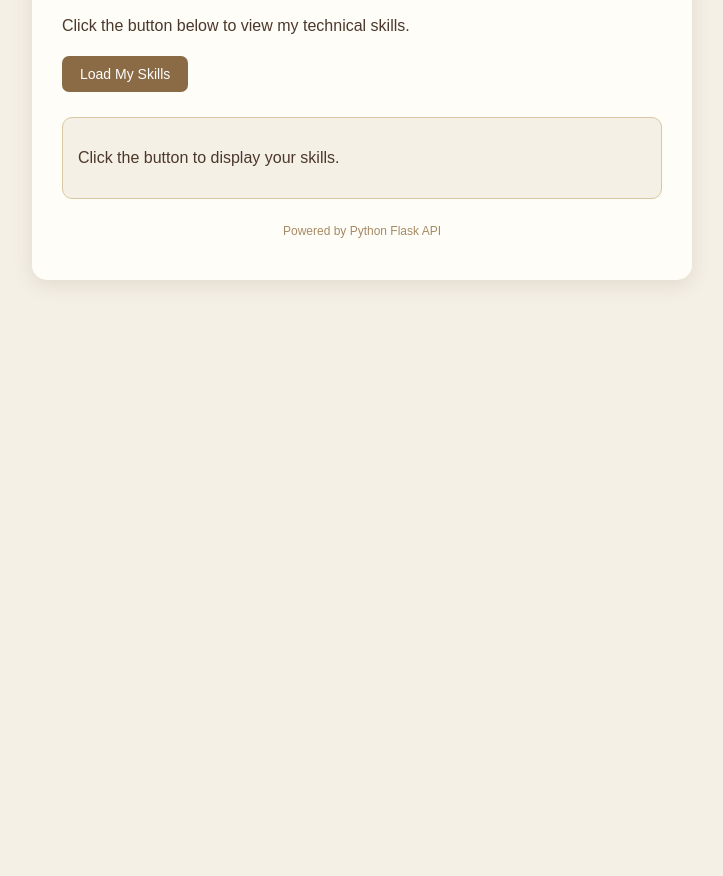
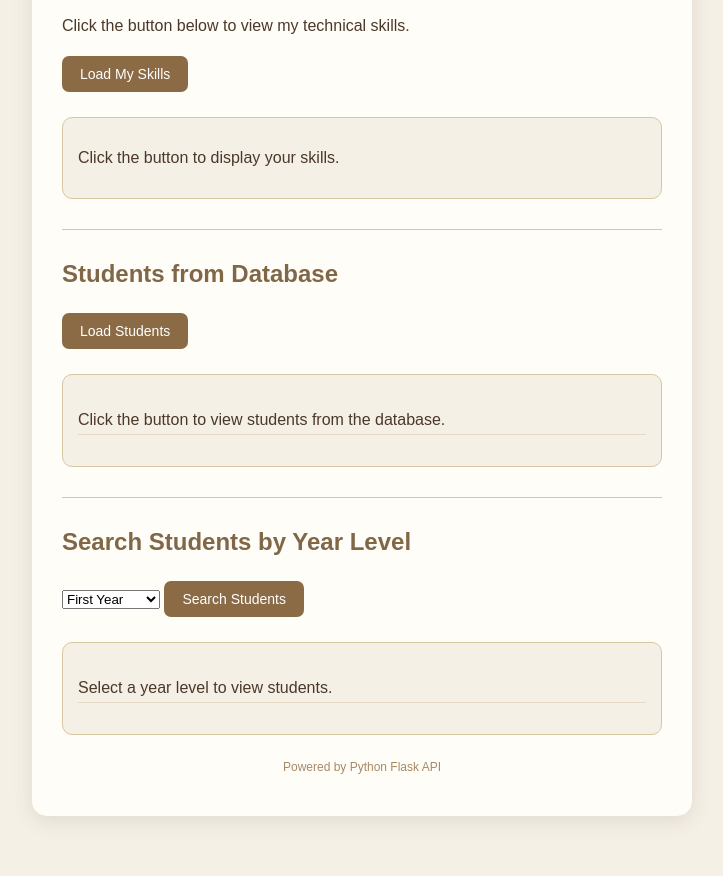
Before and after one commit to clarkvincentlabrador-dot/labrador_clark, a Flask app: page / in a window 1280 px wide. Shown: the part 731-1607 px from the top of the page, without its empty margins (278-1001 px from the left). Before the commit the page ends 1016 px from the top, so only its background shows below. Run offline with Flask 3, Linux system fonts and the light colour scheme.

Commit message:
Integrate SQLite database with Flask API

```diff
--- a/app.py
+++ b/app.py
@@ -1,7 +1,14 @@
 
+import sqlite3
 from flask import Flask, jsonify, request, render_template
 
 app = Flask(__name__)
+
+
+def get_db_connection():
+    conn = sqlite3.connect('students.db')
+    conn.row_factory = sqlite3.Row
+    return conn
 
 
 @app.route('/')
@@ -52,5 +59,43 @@ def say_hello():
     })
 
 
+@app.route('/students')
+def get_students():
+    conn = get_db_connection()
+    students = conn.execute('SELECT * FROM students').fetchall()
+    conn.close()
+
+    return jsonify([dict(student) for student in students])
+
+
+@app.route('/students/<int:id>')
+def get_student_by_id(id):
+    conn = get_db_connection()
+    student = conn.execute(
+        'SELECT * FROM students WHERE id = ?', (id,)
+    ).fetchone()
+    conn.close()
+
+    if student is None:
+        return jsonify({"error": "Student not found"}), 404
+
+    return jsonify(dict(student))
+
+
+# Additional API: Display Students by Year Level
+@app.route('/students/year/<int:year>')
+def get_students_by_year(year):
+    conn = get_db_connection()
+
+    students = conn.execute(
+        'SELECT * FROM students WHERE year = ?',
+        (year,)
+    ).fetchall()
+
+    conn.close()
+
+    return jsonify([dict(student) for student in students])
+
+
 if __name__ == '__main__':
     app.run(debug=True)
--- a/templates/index.html
+++ b/templates/index.html
@@ -71,7 +71,9 @@
         }
 
         #result,
-        #skillsResult {
+        #skillsResult,
+        #studentList,
+        #yearResults {
             margin-top: 20px;
             padding: 15px;
             border: 1px solid #D8C7A3;
@@ -79,7 +81,9 @@
             background: #F5F0E6;
         }
 
-        #result p {
+        #result p,
+        #studentList p,
+        #yearResults p {
             padding: 5px 0;
             border-bottom: 1px solid #E5D9C3;
         }
@@ -186,6 +190,41 @@
             </div>
         </div>
 
+        <hr>
+
+        <!-- Students from Database Section -->
+        <div class="section">
+            <h2>Students from Database</h2>
+
+            <button onclick="loadStudents()">Load Students</button>
+
+            <div id="studentList">
+                <p>Click the button to view students from the database.</p>
+            </div>
+        </div>
+
+        <hr>
+
+        <!-- Students by Year Level Section -->
+        <div class="section">
+            <h2>Search Students by Year Level</h2>
+
+            <select id="yearInput">
+                <option value="1">First Year</option>
+                <option value="2">Second Year</option>
+                <option value="3">Third Year</option>
+                <option value="4">Fourth Year</option>
+            </select>
+
+            <button onclick="loadStudentsByYear()">
+                Search Students
+            </button>
+
+            <div id="yearResults">
+                <p>Select a year level to view students.</p>
+            </div>
+        </div>
+
         <div class="footer">
             <p>Powered by Python Flask API</p>
         </div>
@@ -267,6 +306,77 @@
                 });
         }
 
+
+        // Load Students from Database
+        function loadStudents() {
+            fetch('/students')
+                .then(response => {
+                    if (!response.ok) {
+                        throw new Error('Failed to load students');
+                    }
+                    return response.json();
+                })
+                .then(data => {
+                    let output = '';
+
+                    data.forEach(student => {
+                        output +=
+                            '<p>' +
+                            '<b>' + student.student_id + '</b> - ' +
+                            student.name + ' | ' +
+                            student.program + ' | Year ' +
+                            student.year + ' | Section ' +
+                            student.section +
+                            '</p>';
+                    });
+
+                    document.getElementById('studentList').innerHTML =
+                        output || '<p>No student records found.</p>';
+                })
+                .catch(error => {
+                    document.getElementById('studentList').innerHTML =
+                        '<p>Unable to retrieve student records.</p>';
+                });
+        }
+
+
+        // Load Students by Year Level
+        function loadStudentsByYear() {
+            const year = document.getElementById('yearInput').value;
+
+            fetch('/students/year/' + year)
+                .then(response => {
+                    if (!response.ok) {
+                        throw new Error('Failed to load students');
+                    }
+                    return response.json();
+                })
+                .then(data => {
+                    let output = '';
+
+                    if (data.length === 0) {
+                        output = '<p>No students found for this year level.</p>';
+                    } else {
+                        data.forEach(student => {
+                            output +=
+                                '<p>' +
+                                '<b>' + student.student_id + '</b> - ' +
+                                student.name + ' | ' +
+                                student.program + ' | Year ' +
+                                student.year + ' | Section ' +
+                                student.section +
+                                '</p>';
+                        });
+                    }
+
+                    document.getElementById('yearResults').innerHTML = output;
+                })
+                .catch(error => {
+                    document.getElementById('yearResults').innerHTML =
+                        '<p>Unable to retrieve student records.</p>';
+                });
+        }
+
     </script>
 
 </body>
```
Also changed, not shown: init_db.py (added, +39 -0 lines), students.db (added).
